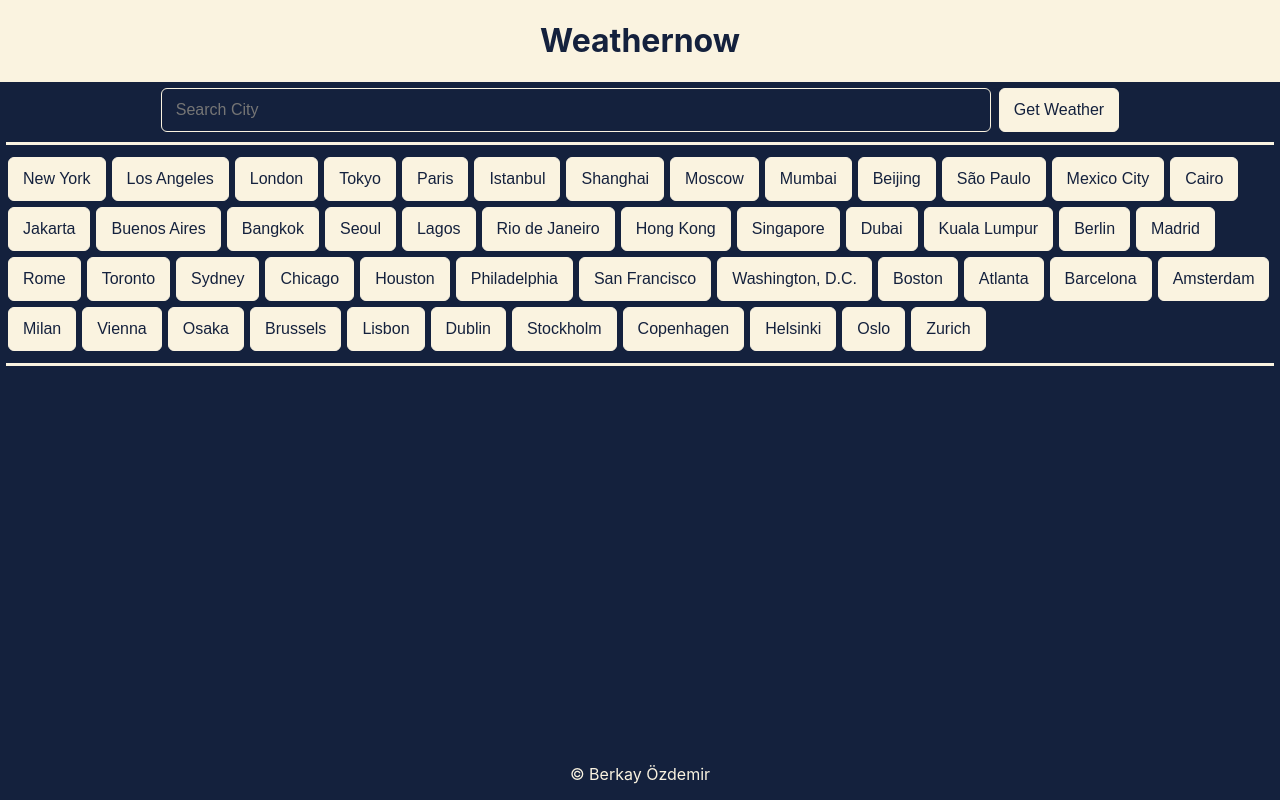
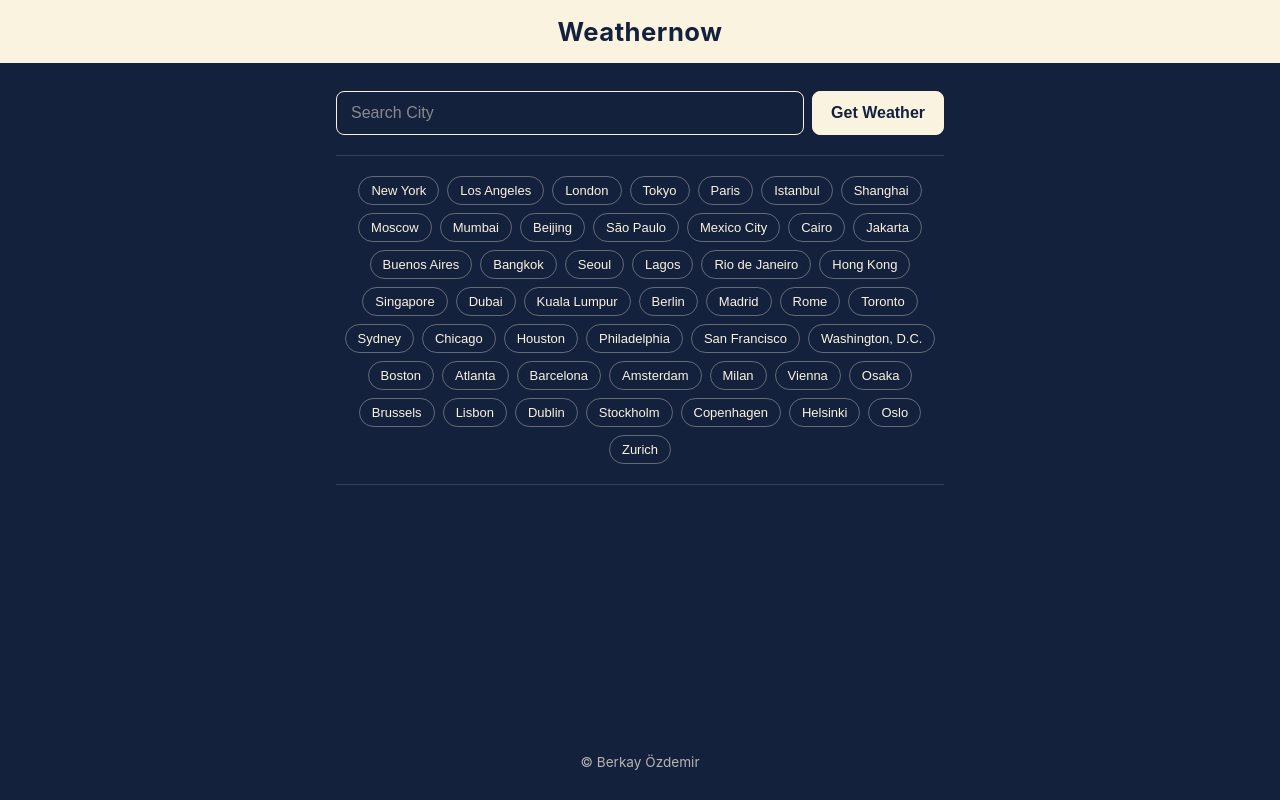
Before and after one commit to ozdemirberkay/weathernow, a React (Create React App) app: page / in a window 1280 px wide. Built offline with nearby package versions, Linux system fonts and the light colour scheme.

Commit message:
Refactor CSS styles for improved layout and design consistency

```diff
--- a/src/App.css
+++ b/src/App.css
@@ -3,123 +3,203 @@
   min-height: 100vh;
   display: flex;
   flex-direction: column;
+  color: #faf3e0;
 }
 
 .App-header {
   background-color: #faf3e0;
+  color: #14213d;
   display: flex;
-  flex-direction: column;
   align-items: center;
   justify-content: center;
-  color: #14213d;
+  padding: 16px;
+}
+
+.App-header h1 {
+  margin: 0;
+  font-size: 1.6rem;
+  letter-spacing: 0.5px;
 }
 
 .App-footer {
-  background-color: #14213d;
   display: flex;
-  flex-direction: column;
   align-items: center;
   justify-content: center;
   color: #faf3e0;
   margin-top: auto;
+  padding: 16px;
+  font-size: 0.85rem;
+  opacity: 0.7;
 }
 
 .Home {
   display: flex;
   flex: 1;
+  flex-direction: column;
   align-items: center;
-  flex-direction: column;
-  padding: 6px;
+  gap: 20px;
+  width: 100%;
+  max-width: 640px;
+  margin: 0 auto;
+  padding: 28px 16px;
+  box-sizing: border-box;
 }
 
+/* --- search bar --- */
+.search-bar {
+  display: flex;
+  align-items: center;
+  gap: 8px;
+  width: 100%;
+}
+
+.search-bar > div {
+  flex: 1;
+}
+
+.input {
+  width: 100%;
+  box-sizing: border-box;
+  border: 1px solid #faf3e0;
+  background: #14213d;
+  border-radius: 8px;
+  padding: 12px 14px;
+  color: #faf3e0;
+  font-size: 16px;
+  outline: none;
+}
+
+.input::placeholder {
+  color: rgba(250, 243, 224, 0.5);
+}
+
+.input:focus {
+  box-shadow: 0 0 0 2px #faf3e0;
+}
+
+/* --- primary button --- */
 .button {
   background: #faf3e0;
   border: 1px solid #faf3e0;
-  border-radius: 6px;
+  border-radius: 8px;
   color: #14213d;
   cursor: pointer;
-  display: inline-block;
   font-size: 16px;
-  min-height: 40px;
-  padding: 12px 14px;
-  text-align: center;
+  font-weight: 600;
+  min-height: 44px;
+  padding: 0 18px;
+  white-space: nowrap;
+  transition: background 0.15s, color 0.15s;
 }
 
-.button:hover,
-.button:active {
-  background-color: #14213d;
+.button:hover {
+  background: #14213d;
   color: #faf3e0;
 }
 
 .button:active {
-  opacity: 0.5;
+  opacity: 0.6;
 }
 
-.input {
-  width: 100vh;
-  border: 1px solid #faf3e0;
-  background: #14213d;
-  position: relative;
-  border-radius: 6px;
-  padding: 12px 14px;
-  color: #faf3e0;
-  font-size: 16px;
+.button:disabled {
+  opacity: 0.5;
+  cursor: not-allowed;
 }
 
-.input:hover {
-  box-shadow: #faf3e0 0 0 0 2px;
-  color: #faf3e0;
-}
-.input:focus {
-  background: #faf3e0;
-  color: #14213d;
-}
-
+/* --- city chips (secondary, outlined) --- */
 .cities-container {
   display: flex;
   flex-wrap: wrap;
-  gap: 2px;
+  justify-content: center;
+  gap: 8px;
+  width: 100%;
 }
 
 .city-item {
-  margin: 2px 2px;
+  margin: 0;
 }
 
-.divider {
-  height: 3px;
-  width: 100%;
-  background-color: #faf3e0;
-  margin: 10px 10px;
+.cities-container .button {
+  background: transparent;
+  color: #faf3e0;
+  border: 1px solid rgba(250, 243, 224, 0.35);
+  border-radius: 999px;
+  min-height: 0;
+  padding: 6px 12px;
+  font-size: 13px;
+  font-weight: 500;
 }
 
+.cities-container .button:hover {
+  background: #faf3e0;
+  color: #14213d;
+  border-color: #faf3e0;
+}
+
+/* --- divider (subtle hairline) --- */
+.divider {
+  height: 1px;
+  width: 100%;
+  background-color: rgba(250, 243, 224, 0.15);
+  margin: 0;
+}
+
+/* --- weather card --- */
 .weather-card {
-  padding: 16px;
-  border-radius: 12px;
-  background-color: #14213d;
-  border: 2px solid #faf3e0;
+  padding: 20px 24px;
+  border-radius: 14px;
+  background-color: rgba(250, 243, 224, 0.05);
+  border: 1px solid rgba(250, 243, 224, 0.3);
   color: #faf3e0;
+  text-align: center;
+  min-width: 260px;
+}
+
+.weather-card h2 {
+  margin: 0 0 4px;
+  font-size: 1.3rem;
+}
+
+.weather-card > p {
+  margin: 0;
+  opacity: 0.7;
+  font-size: 0.9rem;
 }
 
 .icon-container {
   display: flex;
-  justify-content: center;
+  flex-direction: column;
+  align-items: center;
   margin-top: 8px;
 }
 
+.icon-container p {
+  margin: 0;
+}
+
 .temperature {
-  font-size: 1.5rem;
-  font-weight: bold;
+  font-size: 2.4rem;
+  font-weight: 700;
   text-align: center;
-  margin-top: 8px;
+  margin: 4px 0;
 }
 
 .weather-details {
-  text-align: center;
+  display: grid;
+  gap: 6px;
+  text-align: left;
   margin-top: 16px;
+  padding-top: 12px;
+  border-top: 1px solid rgba(250, 243, 224, 0.15);
+}
+
+.weather-details p {
+  margin: 0;
+  font-size: 0.95rem;
 }
 
 .error-message {
-  color: red;
-  font-size: 20px;
-  font-weight: bold;
+  color: #ff6b6b;
+  font-size: 1rem;
+  font-weight: 600;
 }
--- a/src/page/Home.js
+++ b/src/page/Home.js
@@ -25,7 +25,7 @@ export default function Home() {
 
   return (
     <div className="Home">
-      <div style={{ display: "flex", alignItems: "center", gap: "8px" }}>
+      <div className="search-bar">
         <Input
           onQueryChange={setQuery}
           value={query}
```
